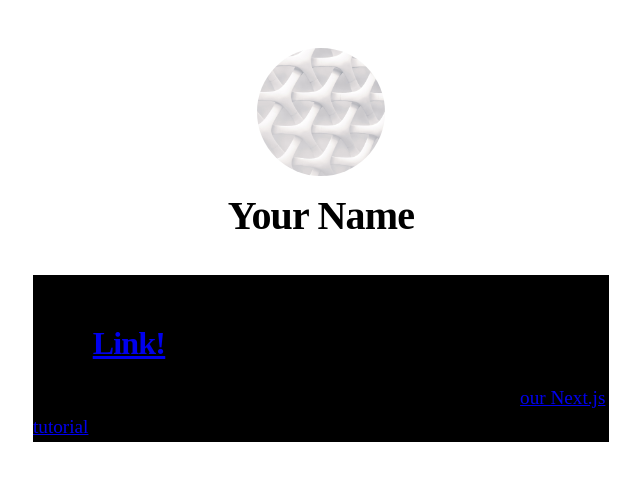
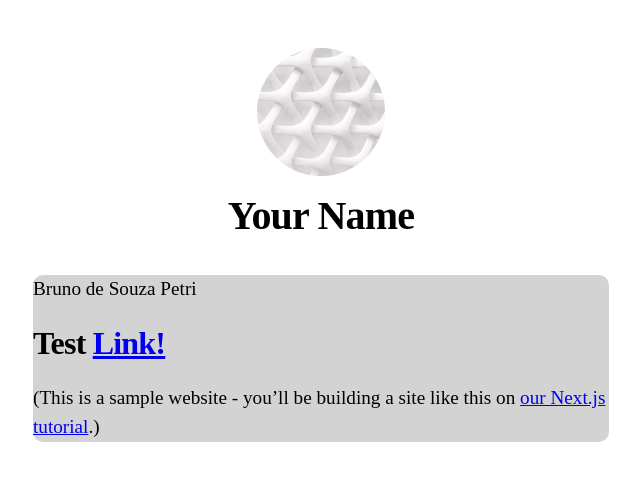
Before and after one commit to brunodsp1/nextjs, a Next.js app: page / in a window 1280 px wide. Shown: the top 480 px of the page, without its empty margins (319-959 px from the left). Built offline with nearby package versions, Linux system fonts and the light colour scheme.

Commit message:
changed bg to lightgrey

```diff
--- a/styles/utils.module.css
+++ b/styles/utils.module.css
@@ -23,7 +23,8 @@
   .headingMd {
     font-size: 1.2rem;
     line-height: 1.5;
-    background-color: black;
+    background-color: lightgrey;
+    border-radius: 10px;
   }
 
   .borderCircle {
```
